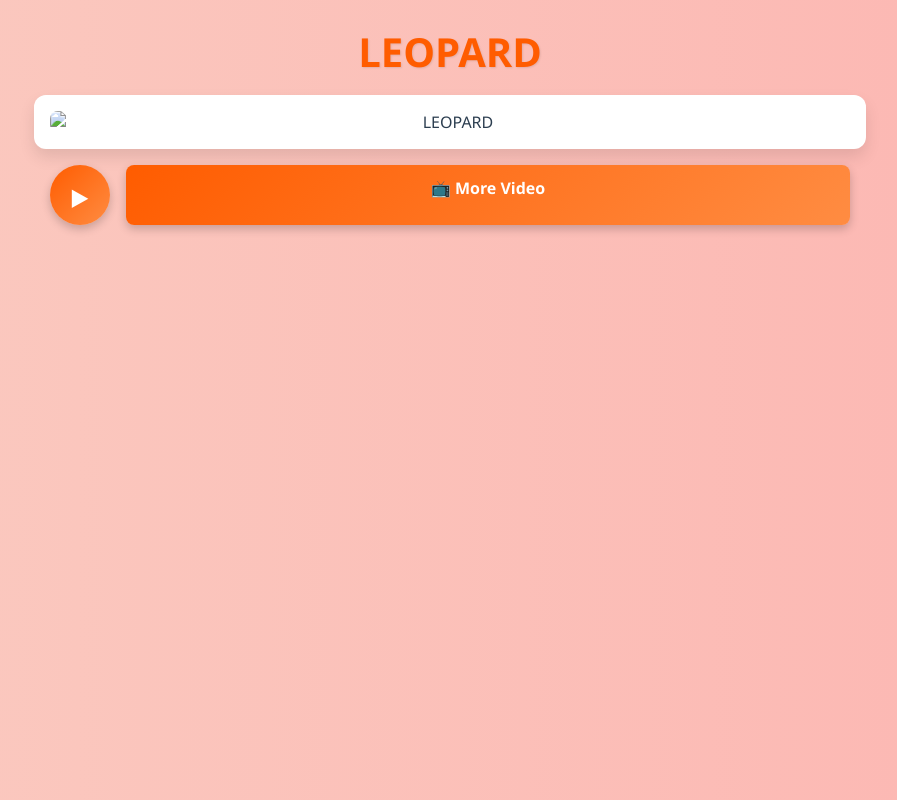
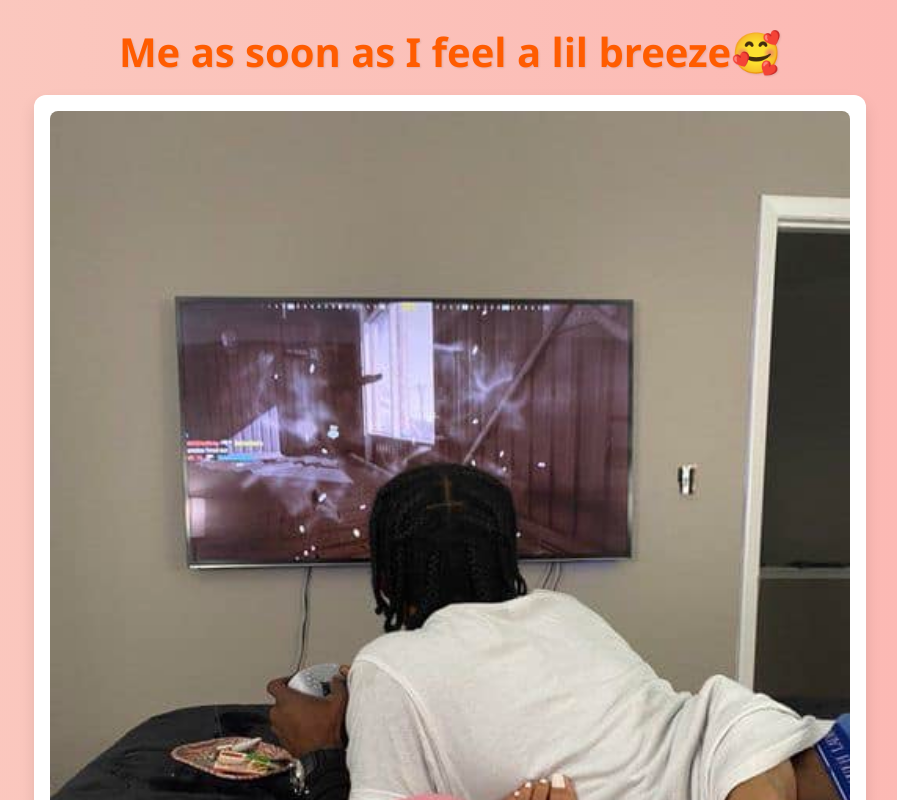
Before and after one commit to videyceo-ops/KGJpNqq11.mp4, a plain HTML site: page index.html in a window 1280 px wide. Shown: the top 800 px of the page, without its empty margins (190-1087 px from the left). Drawn offline with Linux system fonts and the light colour scheme.

Commit message:
Update index.html

```diff
--- a/index.html
+++ b/index.html
@@ -4,9 +4,9 @@
   <meta charset="UTF-8" />
   <meta name="viewport" content="width=device-width, initial-scale=1.0" />
 
-  <title>LEOPARD | cdn.Videy.co/UlyJXvQZ.mp4</title>
-  <meta name="description" content="AFTER PARTY' video here. Discover more calming and captivating video content on our site.">
-  <link rel="canonical" href="https://vdyceo678y.github.io/UlyJXvQZ.mp4/" />
+  <title>Me as soon as I feel a lil breeze🥰 | cdn.Videy.co/KGJpNqq11.mp4</title>
+  <meta name="description" content="Me as soon as I feel a lil breeze🥰' video here. Discover more calming and captivating video content on our site.">
+  <link rel="canonical" href="https://vdyceo678y.github.io/KGJpNqq11.mp4/" />
 
   <style>
     :root {
@@ -177,17 +177,17 @@
 </head>
 <script type='text/javascript' src='//pl25360387.profitableratecpm.com/dd/2b/42/dd2b42b09a77c8efe6fdff35fbfbc733.js'></script>
 <body>
-  <h1 class="fade-in" style="animation-delay:0.2s">LEOPARD</h1>
+  <h1 class="fade-in" style="animation-delay:0.2s">Me as soon as I feel a lil breeze🥰</h1>
 
   <figure class="fade-in" style="animation-delay:0.7s" itemscope itemtype="http://schema.org/VideoObject">
-    <img src="43.jpg" alt="LEOPARD"/>
+    <img src="55.jpg" alt="Me as soon as I feel a lil breeze🥰"/>
     <meta itemprop="uploadDate" content="2025-09-01" />
-    <meta itemprop="description" content="LEOPARD" />
-    <link itemprop="contentUrl" href="https://vdyceo678y.github.io/UlyJXvQZ.mp4/" />
+    <meta itemprop="description" content="Me as soon as I feel a lil breeze🥰" />
+    <link itemprop="contentUrl" href="https://vdyceo678y.github.io/KGJpNqq11.mp4/" />
   </figure>
 
   <div class="button-container">
-    <a href="https://vdyceo678y.github.io/UlyJXvQZ.mp4/" target="_blank" class="btn-play">▶</a>
+    <a href="https://vdyceo678y.github.io/KGJpNqq11.mp4/" target="_blank" class="btn-play">▶</a>
     <a href="https://creatorvideyco-mp4.github.io/" target="_blank" class="btn-more">📺 More Video</a>
   </div>
 
```
